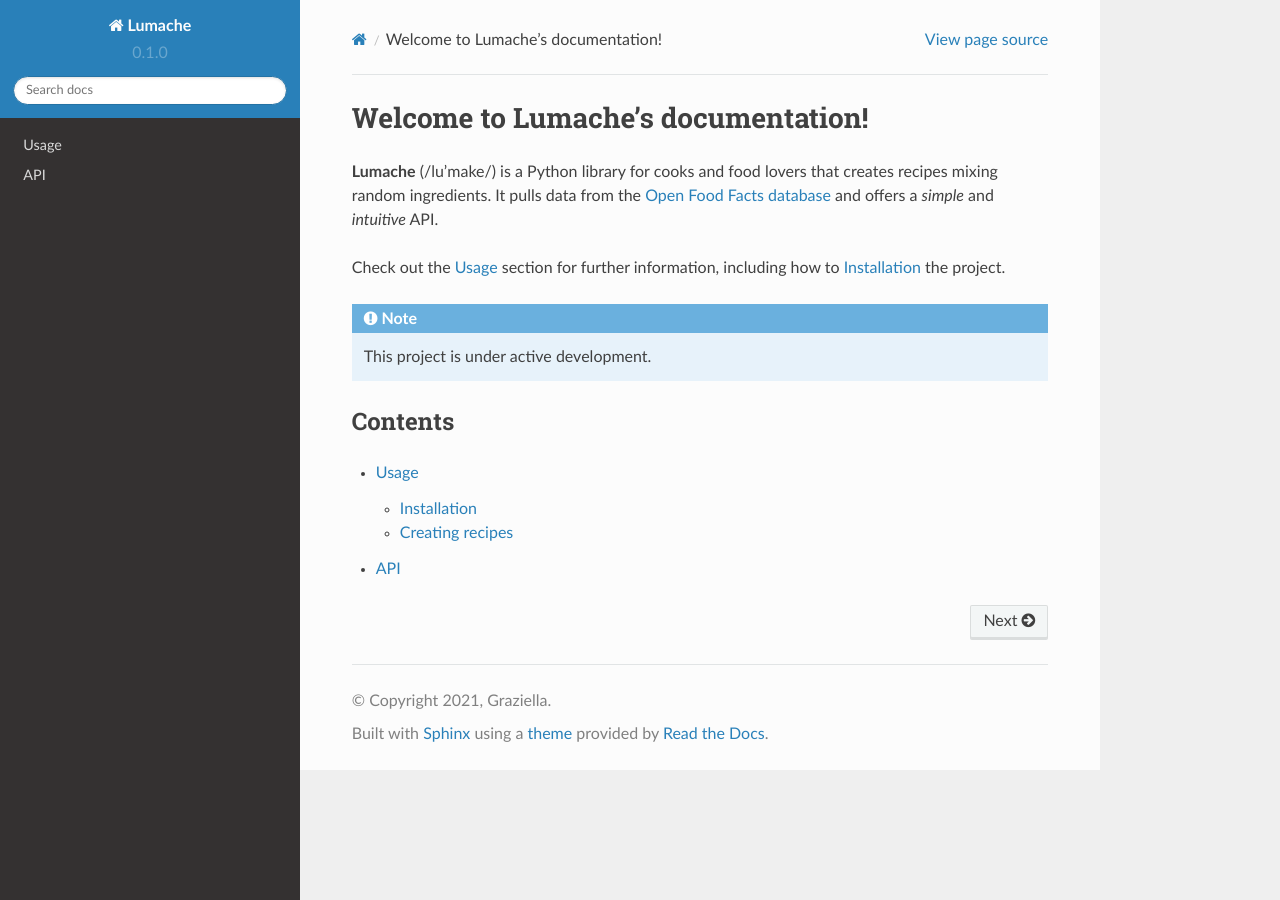
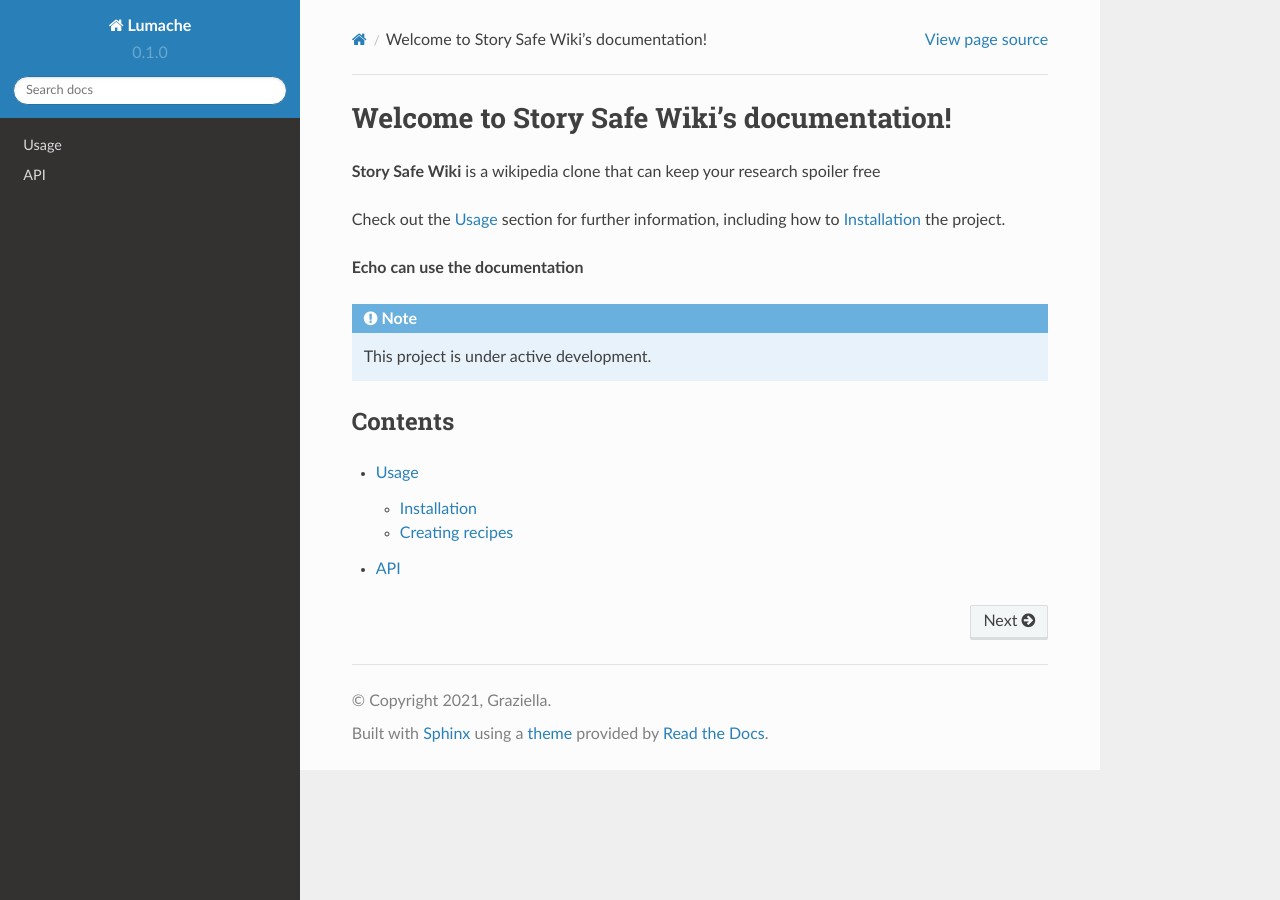
Before and after one commit to Shhwip/story-safe-wiki, a Sphinx documentation site: the page built from docs/source/index.rst, in a window 1280 px wide. Built offline with Sphinx 7.4.7 and the Read the Docs theme 2.0.0, drawn with Linux system fonts in a browser that asks for light colours.

Commit message:
prove that I can use the docs

```diff
--- a/docs/source/index.rst
+++ b/docs/source/index.rst
@@ -1,13 +1,13 @@
-Welcome to Lumache's documentation!
+Welcome to Story Safe Wiki's documentation!
 ===================================
 
-**Lumache** (/lu'make/) is a Python library for cooks and food lovers
-that creates recipes mixing random ingredients.
-It pulls data from the `Open Food Facts database <https://world.openfoodfacts.org/>`_
-and offers a *simple* and *intuitive* API.
+**Story Safe Wiki** is a wikipedia clone that can keep
+your research spoiler free
 
 Check out the :doc:`usage` section for further information, including
 how to :ref:`installation` the project.
+
+**Echo can use the documentation**
 
 .. note::
 
```
